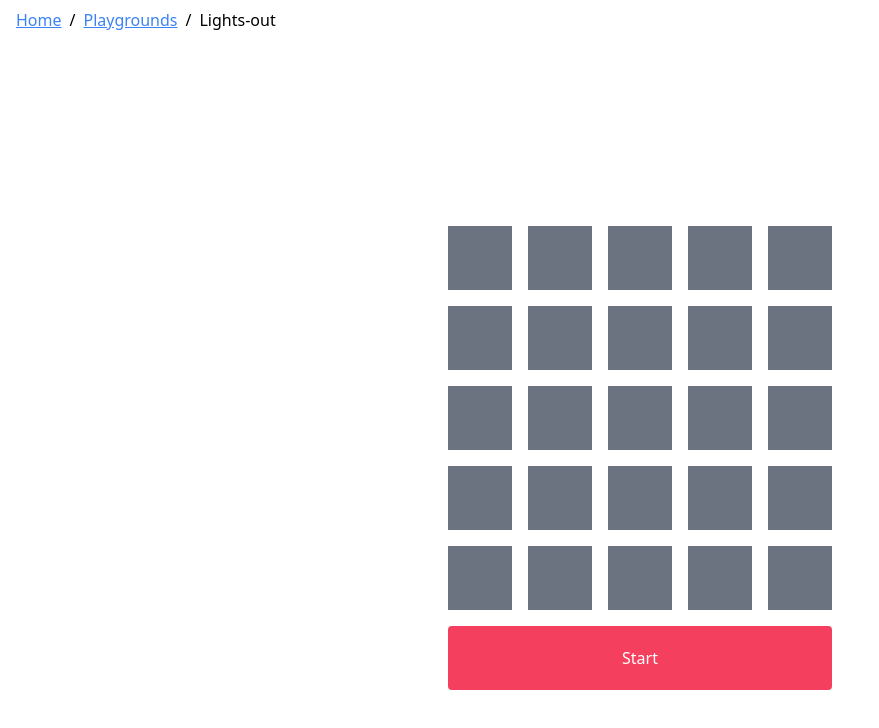
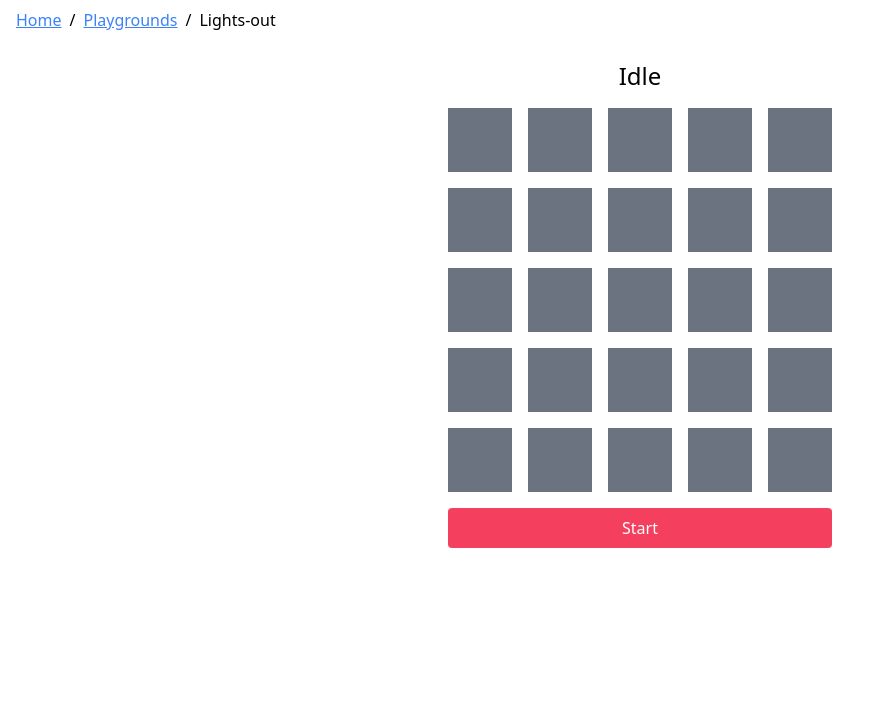
Before and after one commit to lesleh/lesleh-playground, a Next.js app: page /playgrounds/lights-out in a window 1280 px wide. Shown: the top 728 px of the page, without its empty margins (0-879 px from the left). Built offline with nearby package versions, Linux system fonts and the light colour scheme; a web font is replaced by a local one.

Commit message:
Update layout

```diff
--- a/src/app/playgrounds/lights-out/_components/LightsOut/LightsOut.tsx
+++ b/src/app/playgrounds/lights-out/_components/LightsOut/LightsOut.tsx
@@ -5,14 +5,22 @@ import { Fragment } from "react";
 import { lightsOutMachine } from "../../_machines/lightsOutMachine";
 import { Light } from "../Light/Light";
 
+const VALUE_LABELS = {
+  idle: "Idle",
+  playing: "Playing",
+  won: "You won!",
+  randomizing: "Randomizing",
+  solving: "Solving",
+};
+
 export function LightsOut() {
   const [current, send] = useMachine(lightsOutMachine);
 
   return (
     <div className="h-full grid">
-      <div className="grid justify-center grid-cols-5 grid-rows-7 gap-4 w-max h-max m-auto">
+      <div className="grid grid-cols-5 gap-4 w-max h-max mx-auto mt-6">
         <div className="col-span-5 text-2xl text-center grid items-center justify-center">
-          {current.matches("won") && "You won!"}
+          {VALUE_LABELS[current.value as keyof typeof VALUE_LABELS]}
         </div>
         {current.context.board.map((row, rowIndex) => (
           <Fragment key={rowIndex}>
```
